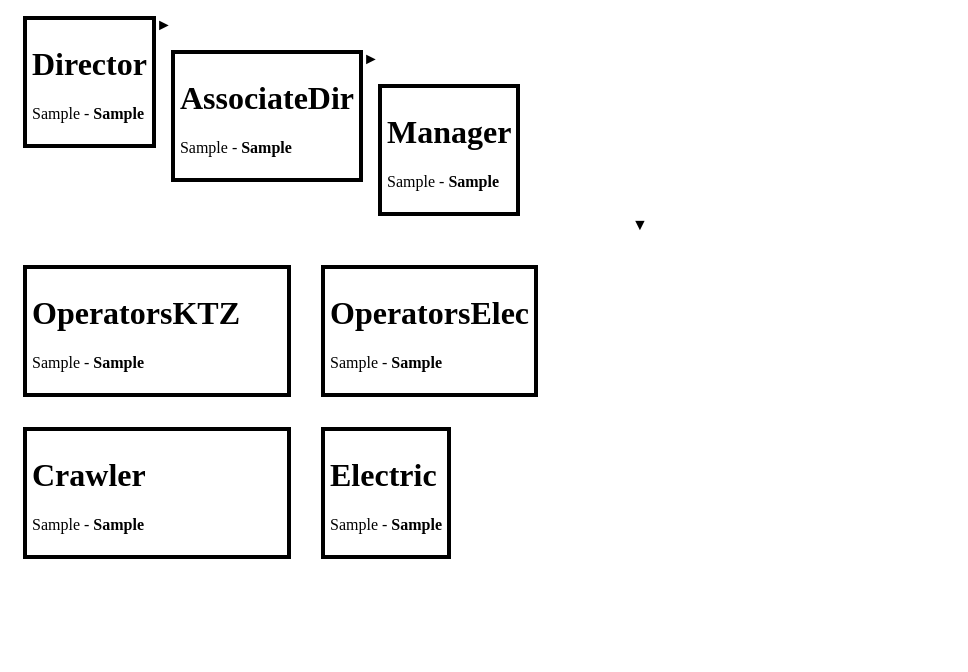
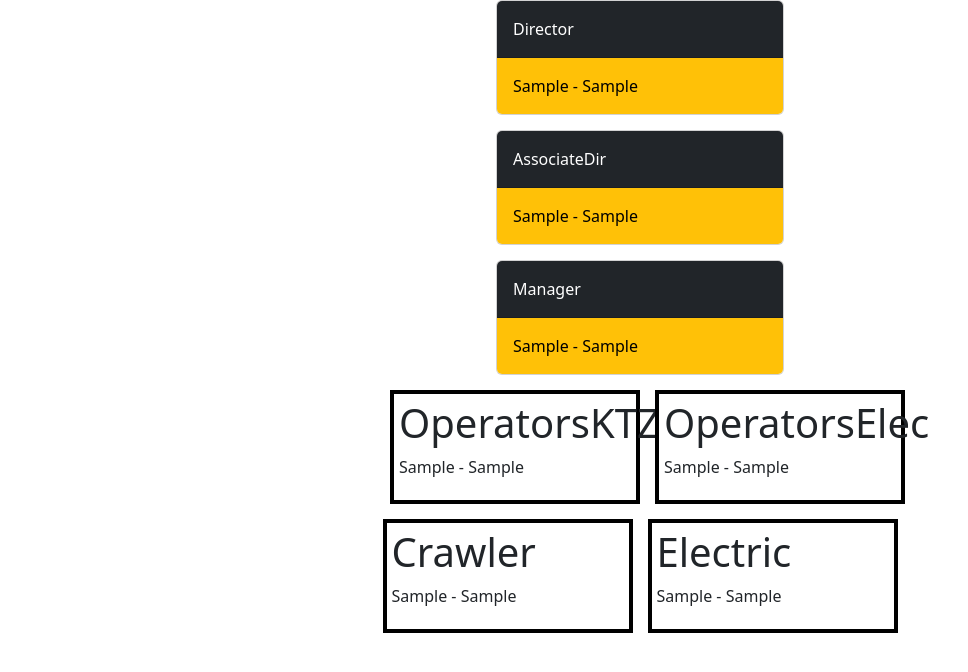
Before and after one commit to grigoscool/test_for_job_employers_db_related, a Django app: template work_site/templates/work_site/index.html in a window 1280 px wide. Shown: the top 672 px of the page, without its empty margins (0-968 px from the left). Run offline with Django 4.2, Linux system fonts and the light colour scheme; the template is opened without the code that fills it: values that come from a table or form of the project are taken from there, others are empty; tables that the repository leaves empty hold one stand-in row (values such as "Sample post"); parts of the project's set-up code (start-up, migrations or seed data) failed here and were passed over.

Commit message:
add boots style

```diff
--- a/work_site/static/work_site/css/style.css
+++ b/work_site/static/work_site/css/style.css
@@ -1,47 +1,49 @@
-.container-lead {
-    border: 4px solid black;
-    float: left;
-    box-sizing: border-box;
-    margin-left: 15px;
-    padding: 5px;
+.dir {
+    margin: 0 auto;
+    margin-bottom: 15px;
+
 }
 
-.container-ktz {
+.asis {
+    margin: 0 auto;
+    margin-bottom: 15px;
+}
+
+.manager {
+    margin: 0 auto;
+    margin-bottom: 15px;
+}
+
+.container-oper {
+    display: flex;
+    flex-wrap: wrap;
+    justify-content: center;
+    align-items: center;
+    align-content: center;
+}
+.container-ktz, .container-elec {
     border: 4px solid black;
-    margin: 15px;
+    width: 250px;
     padding: 5px;
-    clear: left;
-    float:left;
+    margin-bottom: 15px;
+    display: flex;
+    display: inline-block;
+    vertical-align: top;
+    margin-left: 15px;
+}
+.container-worker {
+    display: flex;
+    flex-wrap: wrap;
+    justify-content: center;
+    align-items: center;
+    align-content: center;
+}
+.container-crawler, .container-elec {
+    border: 4px solid black;
     width: 250px;
+    padding: 5px;
+    margin-bottom: 15px;
+    display: flex;
+    display: inline-block;
+    vertical-align: top;
 }
-.container-operelec {
-    border: 4px solid black;
-    margin-left: 15px;
-    padding: 5px;
-    float: left;
-    box-sizing: border-box;
-    margin: 15px;
-}
-.container-elec {
-    border: 4px solid black;
-    margin-left: 15px;
-    padding: 5px;
-    float: left;
-    box-sizing: border-box;
-    margin: 15px;
-}
-.container-crawler {
-    border: 4px solid black;
-    margin: 15px;
-    padding: 5px;
-    clear: left;
-    float:left;
-    width: 250px;
-}
-.arrow1 {
-    clear: left;
-    text-align: center;
-}
-.profession {
-    font-weight: bold;
-}
--- a/work_site/templates/work_site/index.html
+++ b/work_site/templates/work_site/index.html
@@ -4,44 +4,58 @@
 	<head>
 		<meta charset="UTF-8">
 		<link rel="stylesheet" href="{% static 'work_site/css/style.css' %}" type="text/css">
+		<link href="https://cdn.jsdelivr.net/npm/bootstrap@5.2.3/dist/css/bootstrap.min.css" rel="stylesheet" integrity="sha384-rbsA2VBKQhggwzxH7pPCaAqO46MgnOM80zW1RWuH61DGLwZJEdK2Kadq2F9CUG65" crossorigin="anonymous">
 		<title>Employ</title>
 	</head>
 	<body>
-			<div class="container-lead">
-				<h1>Director</h1>
+		<div class="card dir" style="width: 18rem;">
+		  <div class="card-header text-bg-dark p-3">
+		    Director
+		  </div>
+		  <ul class="list-group list-group-flush">
 				{% for dir in directors %}
-					<p>{{ dir.fio }} - <span class="profession">{{ dir.job }}</span></p>
+		      <li class="list-group-item text-bg-warning p-3">{{ dir.fio }} - <span class="profession">{{ dir.job }}</span></li>
 			  {% endfor %}
+		  </ul>
 		</div>
-			<p>&#9658;</p>
-			<div class="container-lead">
-				<h1>AssociateDir</h1>
+		<div class="card asis" style="width: 18rem;">
+		  <div class="card-header text-bg-dark p-3">
+		    AssociateDir
+		  </div>
+		  <ul class="list-group list-group-flush">
 			  {% for asi in asis %}
-					<p>{{ asi.fio }} - <span class="profession">{{ asi.job }}</span></p>
+		    <li class="list-group-item text-bg-warning p-3">{{ asi.fio }} - <span class="profession">{{ asi.job }}</span></li>
 				{% endfor %}
+		  </ul>
 		</div>
-			<p>&#9658;</p>
-			<div class="container-lead">
-				<h1>Manager</h1>
+		<div class="card manager" style="width: 18rem;">
+		  <div class="card-header text-bg-dark p-3">
+		    Manager
+		  </div>
+		  <ul class="list-group list-group-flush">
 				{% for m in manager %}
-					<p>{{ m.fio }} - <span class="profession">{{ m.job }}</span></p>
+		    <li class="list-group-item text-bg-warning p-3">{{ m.fio }} - <span class="profession">{{ m.job }}</li>
 				{% endfor %}
+		  </ul>
 		</div>
+
 			<div class="arrow1">
-				<p>	&#9660;</p>
 			</div>
+		<div class="container-oper">
 			<div class="container-ktz">
 				<h1>OperatorsKTZ</h1>
 				{% for k in operktz %}
 				<p>{{ k.fio }} - <span class="profession">{{ k.job }}</span></p>
 				{% endfor %}
 			</div>
-			<div class="container-operelec">
+			<div class="container-elec">
 				<h1>OperatorsElec</h1>
 				{% for e in operelec %}
 					<p>{{ e.fio }} - <span class="profession">{{ e.job }}</span></p>
 				{% endfor %}
 			</div>
+		</div>
+		<div class="container-worker">
 			<div class="container-crawler">
 				<h1>Crawler</h1>
 				{% for c in crawler %}
@@ -54,5 +68,7 @@
 					<p>{{ ele.fio }} - <span class="profession">{{ ele.job }}</span></p>
 				{% endfor %}
 			</div>
+		</div>
+	    <script src="https://cdn.jsdelivr.net/npm/bootstrap@5.2.3/dist/js/bootstrap.bundle.min.js" integrity="sha384-kenU1KFdBIe4zVF0s0G1M5b4hcpxyD9F7jL+jjXkk+Q2h455rYXK/7HAuoJl+0I4" crossorigin="anonymous"></script>
 	</body>
 </html>
```
Also changed, not shown: README.md. Lines whose indentation alone changed are shown as unchanged.
